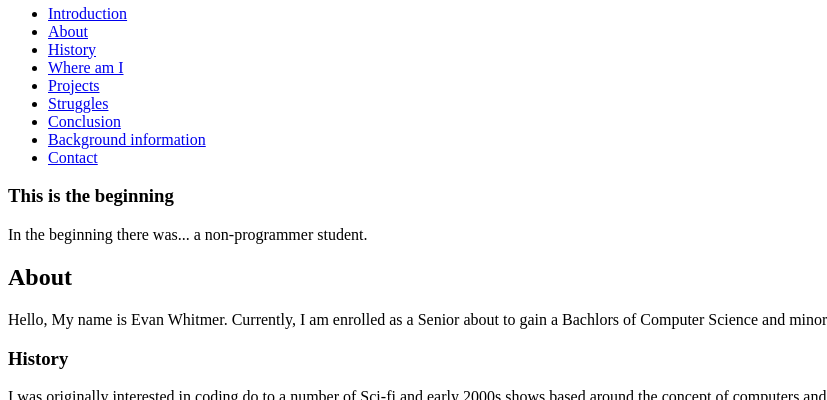
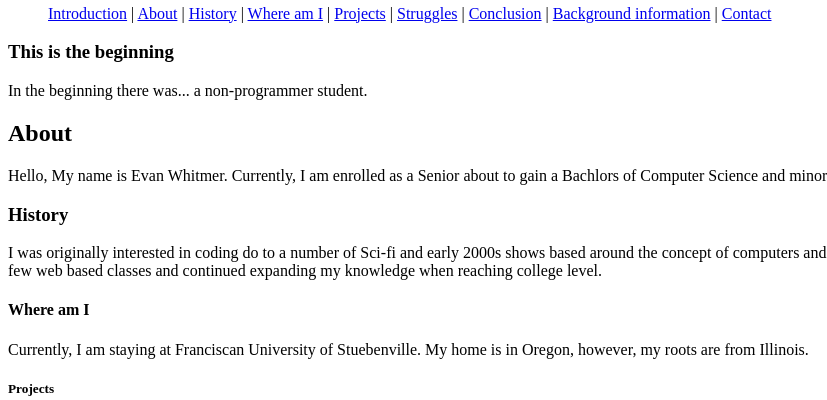
Before and after one commit to MoonLight693/Front-end-CSC-351-B, a plain HTML site: page Lecture 3:Jan-23-2025/Hw1.html in a window 1280 px wide. Shown: the part 700-1100 px from the top of the page, without its empty margins (0-827 px from the left). Drawn offline with Linux system fonts and the light colour scheme.

Commit message:
finished for real

```diff
--- a/Lecture 3:Jan-23-2025/Hw1.html
+++ b/Lecture 3:Jan-23-2025/Hw1.html
@@ -12,15 +12,15 @@
             <nav>
                 <h1>Table of contents</h1>
                 <ul>
-                    <li><a href="#Intro">Introduction</a></li>
-                    <li><a href="#First">About</a></li>
-                    <li><a href="#Second">History</a></li>
-                    <li><a href="#Third">Where am I</a></li>
-                    <li><a href="#Fourth">Projects</a></li>
-                    <li><a href="#Fifth">Struggles</a></li>
-                    <li><a href="#Conclusion">Conclusion</a></li>
-                    <li><a href="#Aside">Background information</a></li>
-                    <li><a href="#footer">Contact</a></li>
+                    <a href="#Intro">Introduction</a> |
+                    <a href="#First">About</a> |
+                    <a href="#Second">History</a> |
+                    <a href="#Third">Where am I</a> |
+                    <a href="#Fourth">Projects</a> |
+                    <a href="#Fifth">Struggles</a> |
+                    <a href="#Conclusion">Conclusion</a> |
+                    <a href="#Aside">Background information</a> |
+                    <a href="#footer">Contact</a>
                 </ul>
             </nav>
             <section id="Section1">
```
